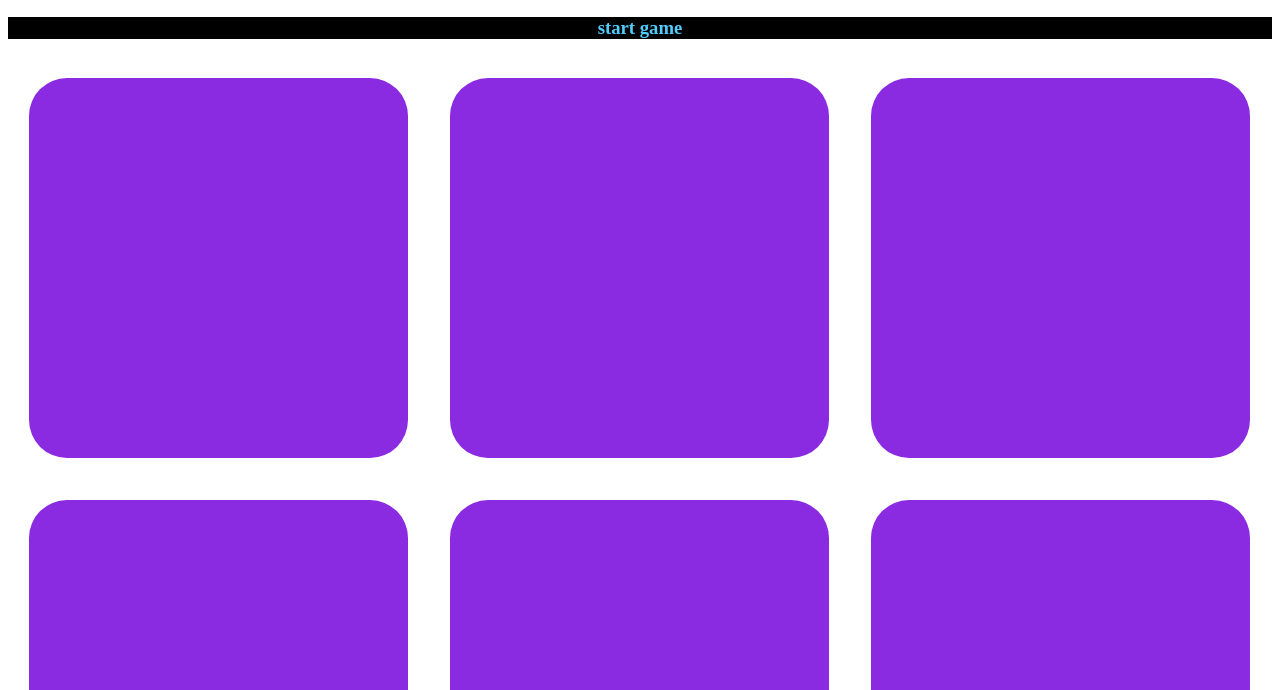
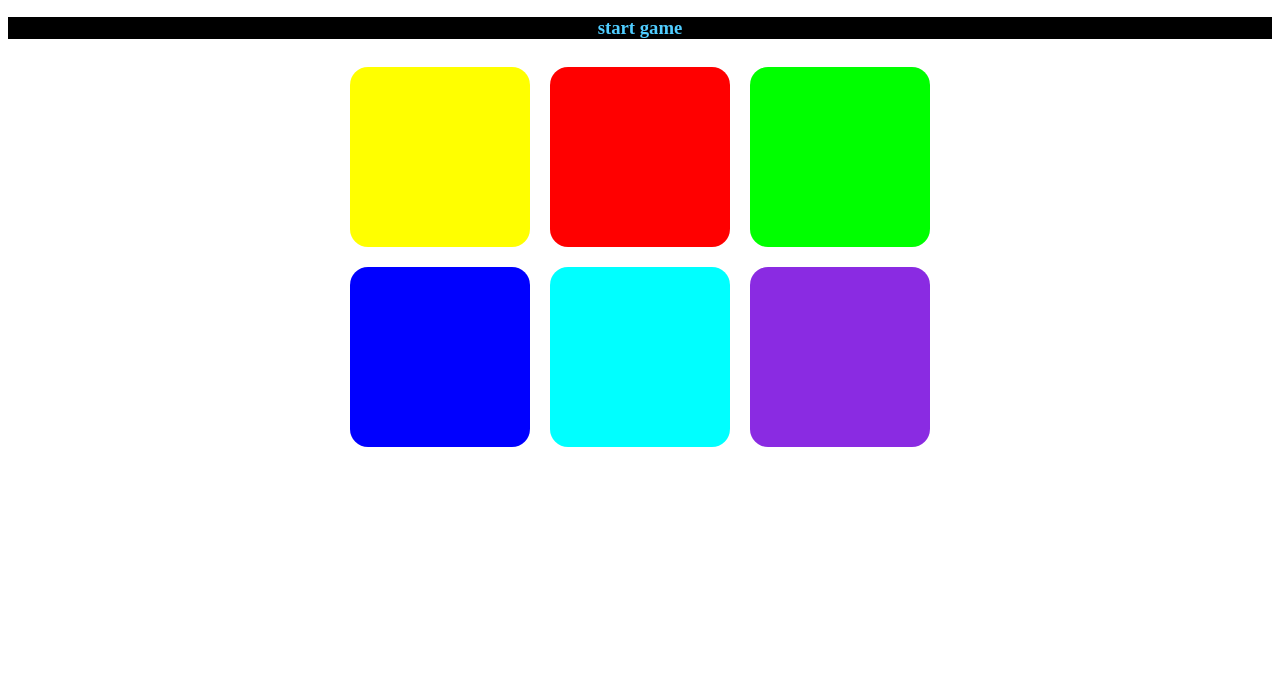
Before and after one commit to remarshal/color-game, a plain HTML site: page index.html in a window 1280 px wide. Shown: the part 110-800 px from the top of the page. Drawn offline with Linux system fonts and the light colour scheme.

Commit message:
assigned squares colors

```diff
--- a/main.js
+++ b/main.js
@@ -0,0 +1,13 @@
+const colors = [
+    'rgb(255, 255, 0)',
+    'rgb(255, 0, 0)',
+    'rgb(0, 255, 0)',
+    'rgb(0, 0, 255)',
+    'rgb(0, 255, 255)',
+    'rgb(138, 43, 226)'
+];
+
+const squares = document.getElementsByClassName('squares')
+for (let i = 0; i < squares.length; i++) {
+    squares[i].style.backgroundColor = colors[i];
+}
--- a/styles.css
+++ b/styles.css
@@ -1,10 +1,15 @@
 .squares {
-    background-color: blueviolet;
+    background-color: rgb(138, 43, 226);
     width: 30%;
     margin: 1.66%;
     float: left;
     padding-bottom: 30%;
     border-radius: 10%;
+}
+
+.game-area {
+    max-width: 600px;
+    margin: auto;
 }
 
 h1 {
```
Also changed, not shown: index.html (line endings or trailing spaces).
